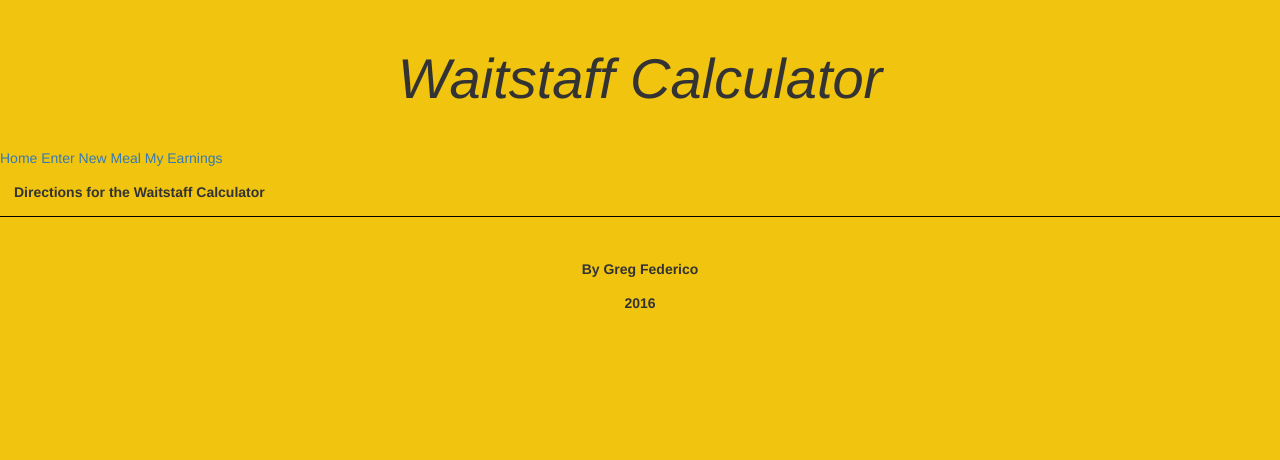
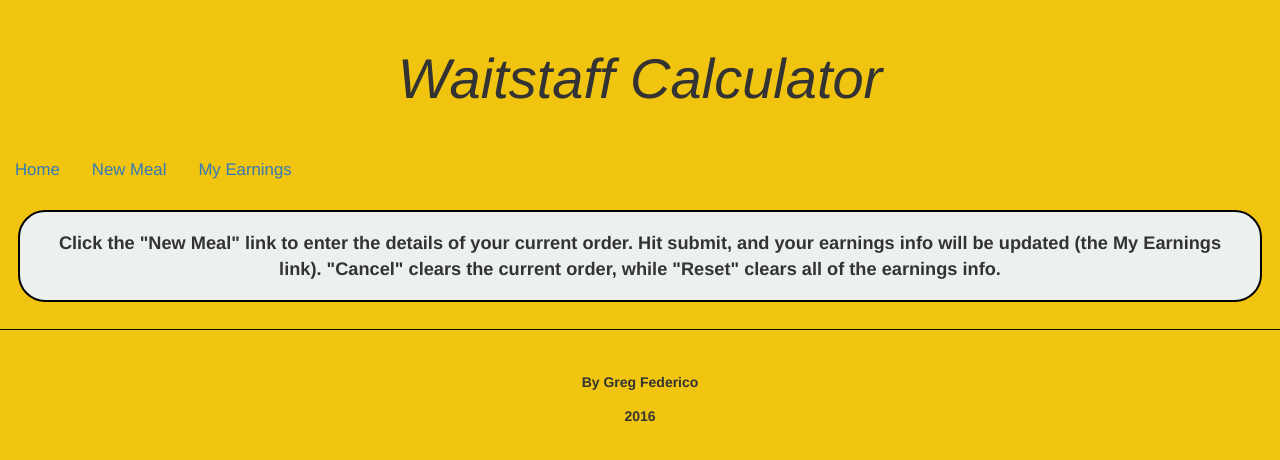
Before and after one commit to gfed53/waitstaff-calc, a plain HTML site: page index.html at #/my-earnings in a window 1280 px wide. Drawn offline with nearby package versions, Linux system fonts and the light colour scheme.

Commit message:
Added directions, fixed some positioning, added , should redirect to index.html

```diff
--- a/apps/app.js
+++ b/apps/app.js
@@ -12,15 +12,16 @@ angular.module('myApp', ['ngMessages', 'ngRoute'])
 	});
 	// Where does this go??
 	// .run(function($rootScope, $location) {
-	//     $rootScope.$on('$routeChangeError', function() {
-	//         $location.path('/');
-	//     });
+	//
 	// });
 }])
-.run(function($rootScope){
+.run(function($rootScope, $location){
 	$rootScope.tipTotal = 0;
 	$rootScope.mealCount = 0;
 	$rootScope.avgTip = 0;
+	$rootScope.$on('$routeChangeError', function() {
+	        $location.path('/');
+	    });
 })
 .controller('myCtrl', function($scope, $rootScope){
 	$scope.baseMealPrice = '';
--- a/home.html
+++ b/home.html
@@ -1 +1 @@
-<p>Directions for the Waitstaff Calculator</p>
+<p class="directions">Click the "New Meal" link to enter the details of your current order. Hit submit, and your earnings info will be updated (the My Earnings link). "Cancel" clears the current order, while "Reset" clears all of the earnings info.</p>
--- a/index.html
+++ b/index.html
@@ -8,9 +8,15 @@
 	</head>
 	<body>
 		<h1>Waitstaff Calculator</h1>
-	<a href="#/">Home</a>
+		<ul class="nav nav-pills">
+			<li role="presentation"><a href="#/">Home</a></li>
+			<li role="presentation"><a href="#/new-meal">New Meal</a></li>
+			<li role="presentation"><a href="#/my-earnings">My Earnings</a></li>
+		</ul>
+		<!-- <a href="#/">Home</a>
 		<a href="#/new-meal">Enter New Meal</a>
-	<a href="#/my-earnings">My Earnings</a>
+		<a href="#/my-earnings">My Earnings</a> -->
+
 		<div ng-view></div>
 		<footer>
 			<p>By Greg Federico</p>
--- a/styles/style.css
+++ b/styles/style.css
@@ -2,7 +2,7 @@ body {
 	background-color: #f1c40f;
 }
 
-section {
+section, .directions {
 	border: 2px solid black;
 	margin-bottom: 1.5em;
 	border-radius: 1.5em;
@@ -26,21 +26,28 @@ h2 {
 
 }
 
-/*table {
-	margin: auto;
+p {
+	font-weight: bold;
 }
 
-td {
-	padding: 0.5em;
+ul {
+	text-align: center;
+	/*max-width: 40em;*/
+	/*margin: auto;*/
+}
+
+ul li {
+	font-size: 1.2em;
+}
+
+.directions {
+	text-align: center;
 	font-size: 1.3em;
-}*/
+	padding: 1em;
+}
 
 form, p {
 	margin: 1em;
-}
-
-p {
-	font-weight: bold;
 }
 
 .meal-details {
@@ -57,10 +64,10 @@ p {
 }
 
 .reset-btn {
-	float: right;
+	/*float: right;*/
 	font-size: 1.3em;
 	padding: 0.6em 2em;
-	margin-top: 0.7em;
+	/*margin-top: 0.7em;*/
 }
 
 footer {
```
Also changed, not shown: my-earnings.html (+1 -1 lines). Lines whose indentation alone changed are shown as unchanged.
